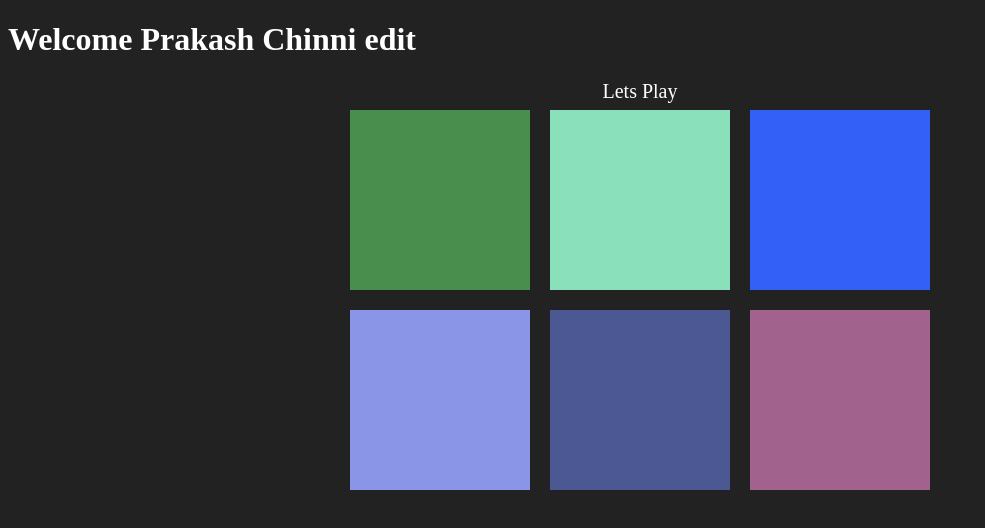
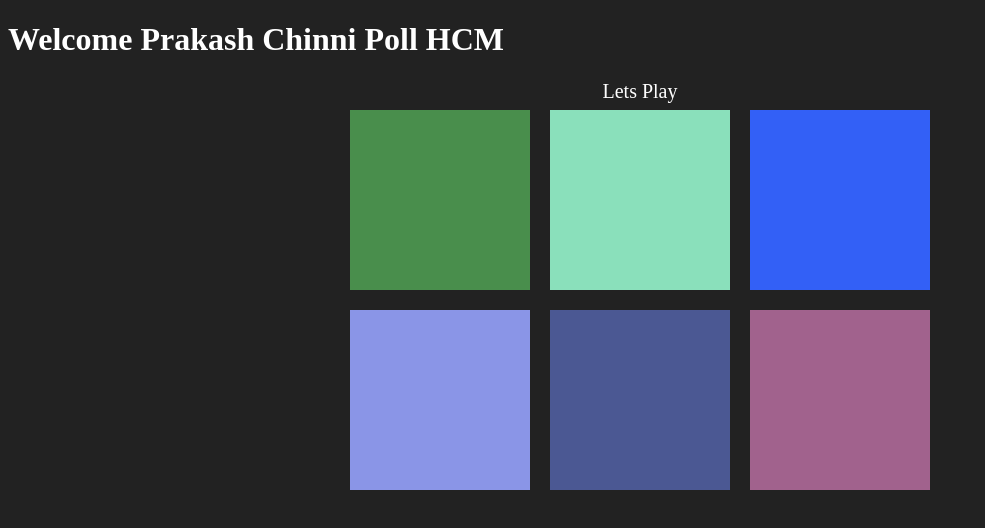
Before and after one commit to prakashchinni223/Samplehtml, a plain HTML site: page index.html in a window 1280 px wide. Shown: the whole page, without its empty margins (0-985 px from the left). Drawn offline with Linux system fonts and the light colour scheme.

Commit message:
Update index.html

```diff
--- a/index.html
+++ b/index.html
@@ -8,7 +8,7 @@
 	<title>Color Game</title>
 </head>
 <body>
-	<h1>Welcome Prakash Chinni edit</h1>
+	<h1>Welcome Prakash Chinni Poll HCM</h1>
 	<div id="smallcont">
 		<div></div>
 		<div id="try1">Lets Play</div>
```
